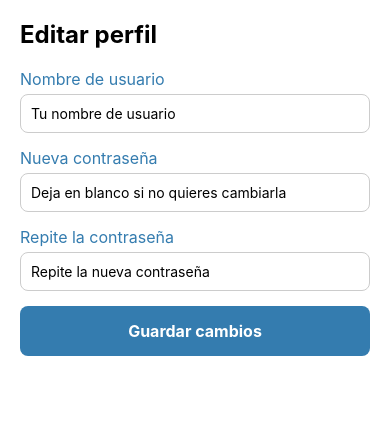
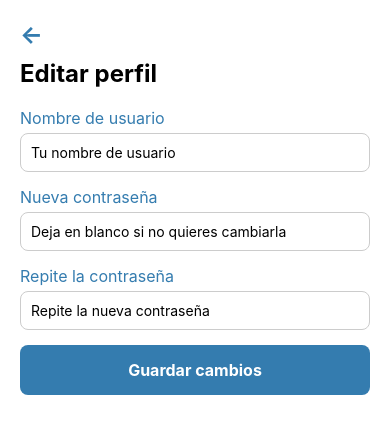
Before and after one commit to franciscotorredemer/TFG, a React Native app in the folder frontend/: screen /EditarPerfil in a window 390 px wide. Shown: the top 434 px of the page. Built offline with nearby package versions, Linux system fonts and the light colour scheme; no server answers.

Commit message:
bugs corregidos y deploy incorporado en el front

```diff
--- a/frontend/App.tsx
+++ b/frontend/App.tsx
@@ -9,6 +9,8 @@ import PantallaDetalleViaje from "./screens/PantallaDetalleViaje";
 import NavegacionTabs from "./navigation/NavegacionTabs";
 import PantallaEditarPerfil from "./screens/PantallaEditarPerfil";
 import PantallaDetalleActividad from "./screens/PantallaDetalleActividad";
+import MisViajes from "./screens/MisViajes";
+import PantallaPerfil from "./screens/PantallaPerfil";
 
 export type RootStackParamList = {
   Inicio: undefined;
@@ -17,7 +19,9 @@ export type RootStackParamList = {
   Tabs: undefined;
   DetalleViaje: { viajeId: number };
   EditarPerfil: undefined;
-  DetalleActividad: { actividad: any };
+  DetalleActividad: { actividad: any; viajeId?: number };
+  MisViajes: undefined;
+  Perfil: undefined;
 };
 
 const Stack = createStackNavigator<RootStackParamList>();
@@ -29,10 +33,12 @@ const App: React.FC = () => {
         <Stack.Screen name="Inicio" component={PantallaInicio} />
         <Stack.Screen name="Login" component={PantallaLogin} />
         <Stack.Screen name="Registro" component={PantallaRegistro} />
-        <Stack.Screen name="Tabs" component={NavegacionTabs} />
+        <Stack.Screen name="Tabs" component={NavegacionTabs} options={{ gestureEnabled: false }} />
         <Stack.Screen name="DetalleViaje" component={PantallaDetalleViaje} />
         <Stack.Screen name="EditarPerfil" component={PantallaEditarPerfil} />
         <Stack.Screen name="DetalleActividad" component={PantallaDetalleActividad} />
+        <Stack.Screen name="MisViajes" component={MisViajes} />
+        <Stack.Screen name="Perfil" component={PantallaPerfil} />
       </Stack.Navigator>
     </NavigationContainer>
   );
--- a/frontend/screens/MisViajes.tsx
+++ b/frontend/screens/MisViajes.tsx
@@ -1,5 +1,5 @@
 import React, { useEffect, useState } from "react";
-import { View, Text, FlatList, Alert, StyleSheet } from "react-native";
+import { View, Text, FlatList, Alert, StyleSheet, TouchableOpacity } from "react-native";
 import AsyncStorage from "@react-native-async-storage/async-storage";
 import api from "../services/api";
 import { NavigationProp } from "@react-navigation/native";
@@ -63,6 +63,9 @@ const MisViajes: React.FC<Props> = ({ navigation }) => {
 
   return (
     <View style={styles.container}>
+      <TouchableOpacity onPress={() => navigation.goBack()} style={styles.botonAtras}>
+        <Text style={styles.textoAtras}>←</Text>
+      </TouchableOpacity>
       <Text style={styles.header}>Mis Viajes</Text>
       <FlatList
         data={viajes}
@@ -80,6 +83,15 @@ const styles = StyleSheet.create({
     backgroundColor: "#fff",
     paddingTop: 50,
   },
+  botonAtras: {
+    marginLeft: 20,
+    marginBottom: 10,
+  },
+  textoAtras: {
+    fontSize: 24,
+    fontWeight: "bold",
+    color: "#347CAF",
+  },
   header: {
     fontSize: 28,
     fontWeight: "bold",
--- a/frontend/screens/PantallaDetalleViaje.tsx
+++ b/frontend/screens/PantallaDetalleViaje.tsx
@@ -1,4 +1,3 @@
-
 import React, { useEffect, useState } from "react";
 import {
   View,
@@ -8,6 +7,7 @@ import {
   TouchableOpacity,
   ScrollView,
   Alert,
+  Platform
 } from "react-native";
 import AsyncStorage from "@react-native-async-storage/async-storage";
 import api from "../services/api";
@@ -55,7 +55,7 @@ const PantallaDetalleViaje: React.FC<Props> = ({ navigation, route }) => {
       await api.delete(`${tipo === "hotel" ? "hoteles" : "actividades_en_viaje"}/${id}/`, {
         headers: { Authorization: `Bearer ${token}` },
       });
-      cargarDatos(); // recargar viaje actualizado
+      cargarDatos();
     } catch (error) {
       Alert.alert("Error", "No se pudo eliminar.");
     }
@@ -149,7 +149,8 @@ const PantallaDetalleViaje: React.FC<Props> = ({ navigation, route }) => {
   if (!viaje) return <Text style={estilos.textoInfo}>Cargando...</Text>;
 
   return (
-    <ScrollView style={estilos.contenedor}>
+    <View style={[estilos.contenedor, { paddingTop: Platform.OS === "ios" ? 50 : 0 }]}>
+      <ScrollView>
         <View style={estilos.encabezado}>
           <TouchableOpacity onPress={() => navigation.goBack()}>
             <Text style={estilos.atras}>←</Text>
@@ -180,11 +181,12 @@ const PantallaDetalleViaje: React.FC<Props> = ({ navigation, route }) => {
 
         {renderizarContenido()}
       </ScrollView>
+    </View>
   );
 };
 
 const estilos = StyleSheet.create({
-  contenedor: { backgroundColor: "#fff" },
+  contenedor: { backgroundColor: "#fff", flex: 1 },
   encabezado: {
     flexDirection: "row",
     justifyContent: "space-between",
--- a/frontend/screens/PantallaEditarPerfil.tsx
+++ b/frontend/screens/PantallaEditarPerfil.tsx
@@ -7,6 +7,7 @@ import {
   StyleSheet,
   Alert,
   ScrollView,
+  Platform
 } from "react-native";
 import AsyncStorage from "@react-native-async-storage/async-storage";
 import api from "../services/api";
@@ -61,7 +62,11 @@ const PantallaEditarPerfil: React.FC<Props> = ({ navigation }) => {
   };
 
   return (
-    <ScrollView contentContainerStyle={styles.container}>
+    <ScrollView contentContainerStyle={[styles.container, { paddingTop: Platform.OS === "ios" ? 50 : 20 }]}>
+      <TouchableOpacity onPress={() => navigation.goBack()} style={styles.botonAtras}>
+        <Text style={styles.textoAtras}>←</Text>
+      </TouchableOpacity>
+
       <Text style={styles.titulo}>Editar perfil</Text>
 
       <Text style={styles.label}>Nombre de usuario</Text>
@@ -103,6 +108,14 @@ const styles = StyleSheet.create({
     backgroundColor: "#fff",
     flexGrow: 1,
   },
+  botonAtras: {
+    marginBottom: 10,
+  },
+  textoAtras: {
+    fontSize: 24,
+    fontWeight: "bold",
+    color: "#347CAF",
+  },
   titulo: {
     fontSize: 24,
     fontWeight: "bold",
--- a/frontend/screens/PantallaPerfil.tsx
+++ b/frontend/screens/PantallaPerfil.tsx
@@ -64,7 +64,7 @@ const PantallaPerfil = ({ navigation }: any) => {
           style={styles.avatar}
         />
         <TouchableOpacity style={styles.cameraIcon}>
-          <Image source={cameraIcon} style={{ width: 24, height: 24 }} />
+          <Image source={cameraIcon} style={styles.cameraImage} />
         </TouchableOpacity>
       </View>
 
@@ -135,7 +135,8 @@ const styles = StyleSheet.create({
   cameraIcon: {
     position: "absolute",
     bottom: 0,
-    right: -5,
+    left: "55%",
+    transform: [{ translateX: -18 }],
     padding: 8,
     backgroundColor: "#00C4CC",
     width: 36,
@@ -150,6 +151,11 @@ const styles = StyleSheet.create({
     shadowOpacity: 0.2,
     shadowOffset: { width: 0, height: 2 },
     shadowRadius: 2,
+  },
+  cameraImage: {
+    width: 20,
+    height: 20,
+    tintColor: "#fff",
   },
   infoRow: {
     flexDirection: "row",
--- a/frontend/screens/PantallaPrincipal.tsx
+++ b/frontend/screens/PantallaPrincipal.tsx
@@ -14,9 +14,8 @@ import AsyncStorage from "@react-native-async-storage/async-storage";
 import api from "../services/api";
 
 import { FontAwesome } from "@expo/vector-icons";
-import TarjetaViaje from "../components/TarjetaViaje"; // Asegúrate de tenerlo
+import TarjetaViaje from "../components/TarjetaViaje";
 
-// Imágenes
 const logo = require("../assets/imagenes/logo.png");
 const fotoPerfil = require("../assets/imagenes/user.png");
 
@@ -71,7 +70,7 @@ const PantallaPrincipal: React.FC<PantallaPrincipalProps> = ({ navigation }) =>
         {/* Encabezado */}
         <View style={estilos.encabezado}>
           <Image source={logo} style={estilos.logo} />
-          <TouchableOpacity onPress={() => navigation.navigate("Perfil")}>
+          <TouchableOpacity onPress={() => navigation.navigate("Perfil")} style={{ marginLeft: "auto", paddingRight: 20 }}>
             <Image source={fotoPerfil} style={estilos.fotoPerfil} />
           </TouchableOpacity>
         </View>
@@ -110,11 +109,8 @@ const PantallaPrincipal: React.FC<PantallaPrincipalProps> = ({ navigation }) =>
           />
         </View>
 
-        {/* Espacio para que no solape */}
         <View style={{ height: 80 }} />
       </ScrollView>
-
-
     </View>
   );
 };
@@ -127,14 +123,13 @@ const estilos = StyleSheet.create({
   },
   encabezado: {
     flexDirection: "row",
-    justifyContent: "space-between",
     alignItems: "center",
-    paddingHorizontal: 20,
   },
   logo: {
     width: 180,
     height: 60,
     resizeMode: "contain",
+    marginLeft: 0,
   },
   fotoPerfil: {
     width: 50,
--- a/frontend/services/api.ts
+++ b/frontend/services/api.ts
@@ -1,7 +1,7 @@
 import axios from "axios";
 import AsyncStorage from "@react-native-async-storage/async-storage";
 
-const API_URL = "http://127.0.0.1:8000/api/";
+const API_URL = "https://tfg-production-e77a.up.railway.app/api/";
 
 const api = axios.create({
   baseURL: API_URL,
```
Also changed, not shown: frontend/assets/imagenes/logo2.png (added). Lines whose indentation alone changed are shown as unchanged.
